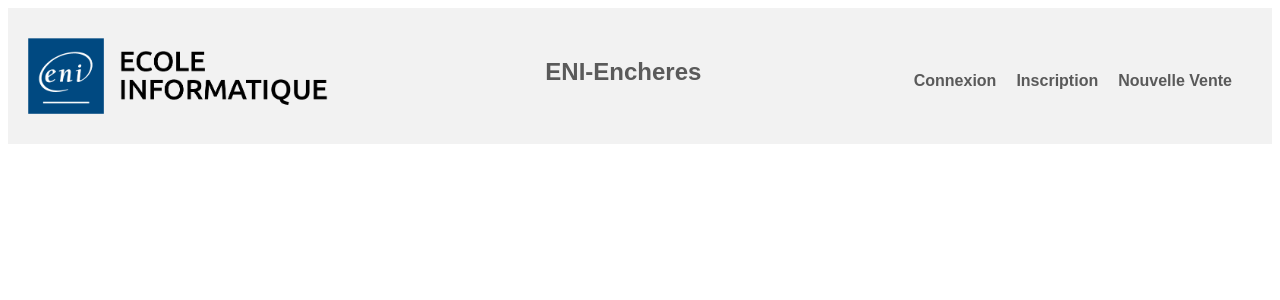
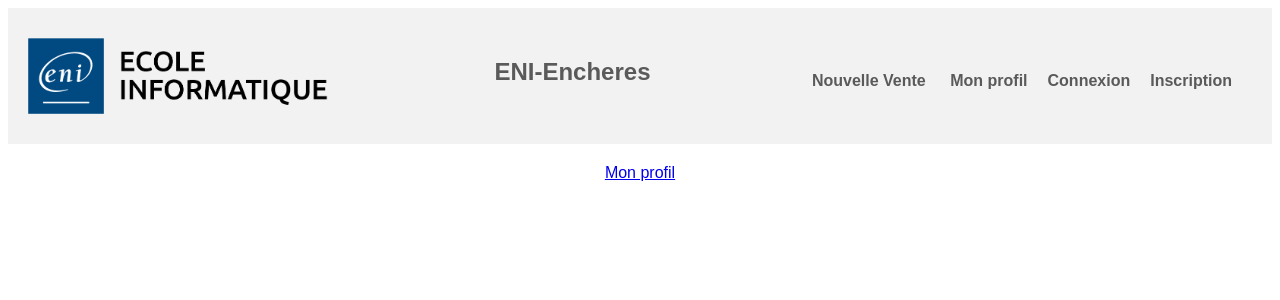
Before and after one commit to lucas79180/Projet-CDA, a Vue app in the folder front-end/: page /monprofil in a window 1280 px wide. Shown: the top 300 px of the page. Built offline with nearby package versions, Linux system fonts and the light colour scheme.

Commit message:
page User

```diff
--- a/front-end/src/App.vue
+++ b/front-end/src/App.vue
@@ -6,9 +6,11 @@
       <router-link  to="./" > <h1 class="title">ENI-Encheres</h1> </router-link>
       </nav>
       <nav>
+        <router-link to="/nouvelle-vente">Nouvelle Vente</router-link>
+        <router-link to="/monprofil"> Mon profil</router-link>
         <router-link to="/connexion">Connexion</router-link>
         <router-link to="/inscription">Inscription</router-link>
-        <router-link to="/nouvelle-vente">Nouvelle Vente</router-link>
+
       </nav>
     </header>
     <div class="content">
--- a/front-end/src/router.js
+++ b/front-end/src/router.js
@@ -2,7 +2,8 @@
 import { createRouter, createWebHistory } from 'vue-router';
 import NouvelleVente from './views/NouvelleVente.vue';
 import User from "./views/User.vue"; // Assurez-vous de pointer vers le bon emplacement de votre composant NouvelleVente
-
+import UpdateUser from "@/views/UpdateUser.vue";
+import InfoUser from "@/views/infoUser.vue";
 const routes = [
     {
         path: '/nouvelle-vente',
@@ -13,7 +14,18 @@ const routes = [
         path: '/inscription',
         name: 'User',
         component: User
+    },
+    {
+        path: '/update',
+        name: 'updateUser',
+        component: UpdateUser
+    },
+    {
+        path: '/monprofil',
+        name: 'infoUser',
+        component: InfoUser
     }
+
 ];
 
 const router = createRouter({
--- /dev/null
+++ b/front-end/src/views/UpdateUser.vue
@@ -0,0 +1,11 @@
+<script setup>
+
+</script>
+
+<template>
+<p> TOTO</p>
+</template>
+
+<style scoped>
+
+</style>
--- /dev/null
+++ b/front-end/src/views/infoUser.vue
@@ -0,0 +1,11 @@
+<script setup>
+
+</script>
+
+<template>
+  <router-link to="/update"> Mon profil</router-link>
+</template>
+
+<style scoped>
+
+</style>
```
Also changed, not shown: 1 other file (tests, documents, lock files or other folders).
